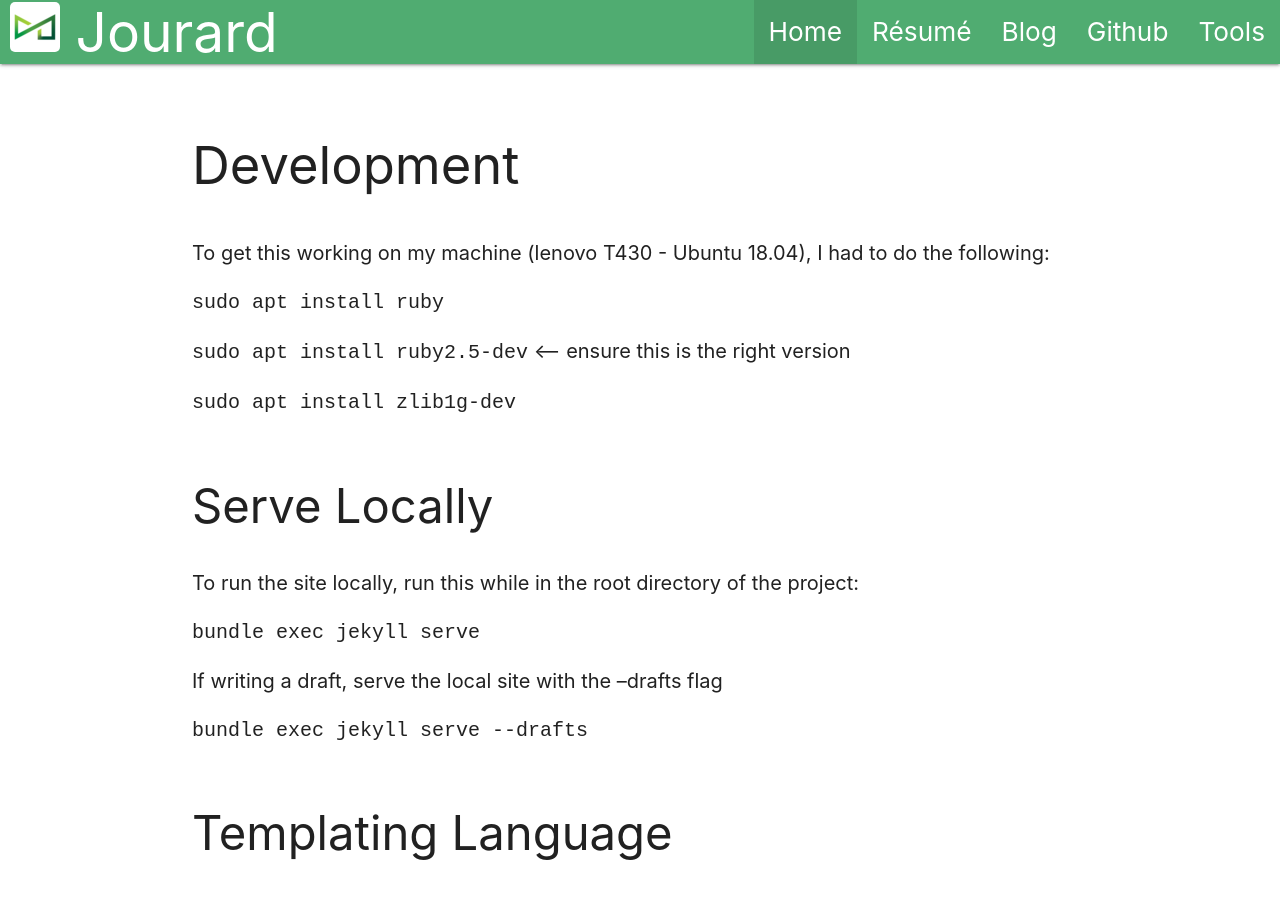
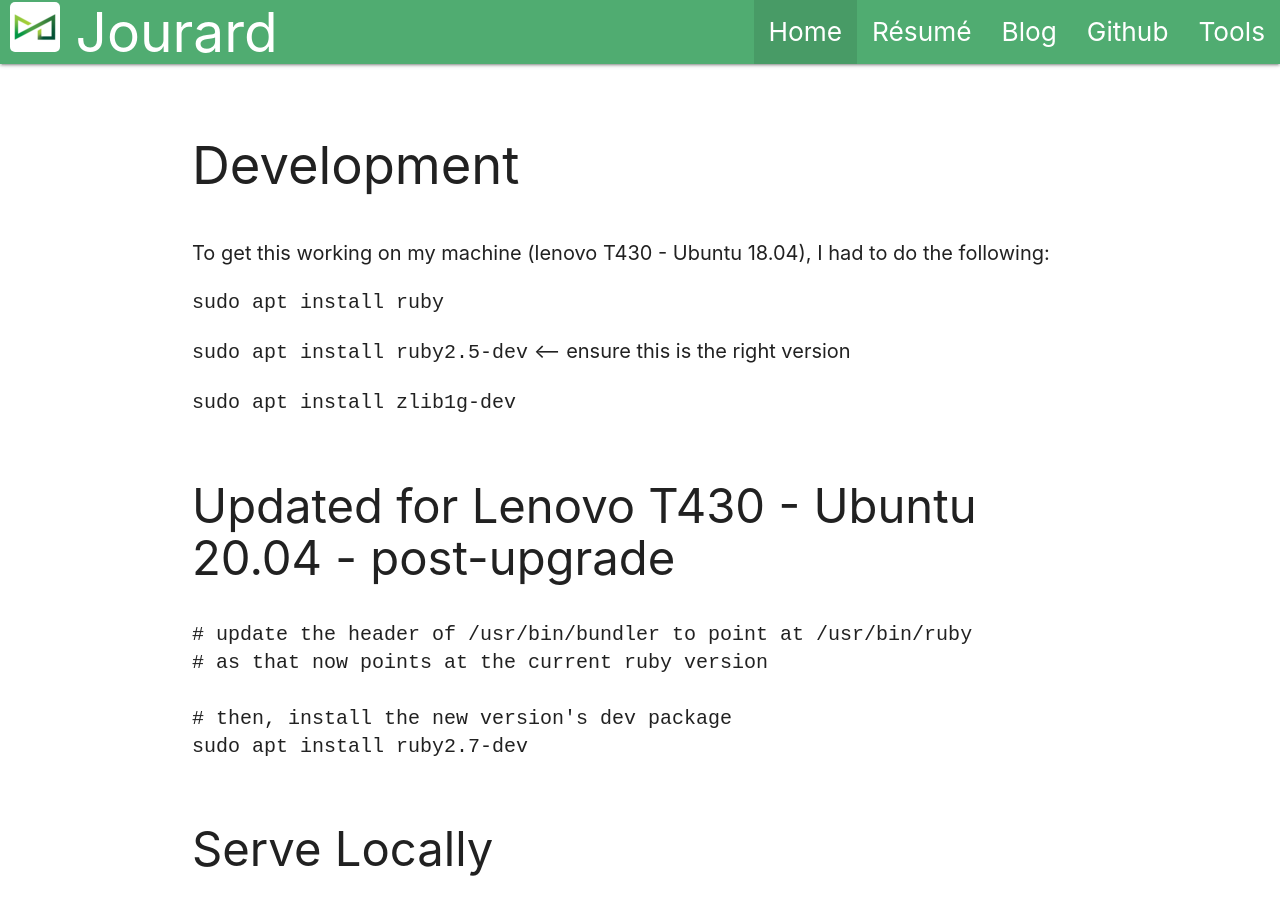
Before and after one commit to mjourard/mjourard.github.io, a Jekyll site: the page built from DEVELOPMENT.md, in a window 1280 px wide and 900 px high. Built offline with Jekyll 4.4.1, drawn with Linux system fonts in a browser that asks for light colours; our own code applies the rules of GitHub Pages for plain Markdown files.

````diff
--- a/DEVELOPMENT.md
+++ b/DEVELOPMENT.md
@@ -7,6 +7,15 @@
 `sudo apt install ruby2.5-dev` <-- ensure this is the right version
 
 `sudo apt install zlib1g-dev`
+
+## Updated for Lenovo T430 - Ubuntu 20.04 - post-upgrade
+```
+# update the header of /usr/bin/bundler to point at /usr/bin/ruby
+# as that now points at the current ruby version
+
+# then, install the new version's dev package
+sudo apt install ruby2.7-dev
+```
 
 ## Serve Locally
 To run the site locally, run this while in the root directory of the project:
````
Also changed, not shown: _posts/2021-07-03-my-first-maven-plugin.md (+21 -14 lines), 1 other file.
